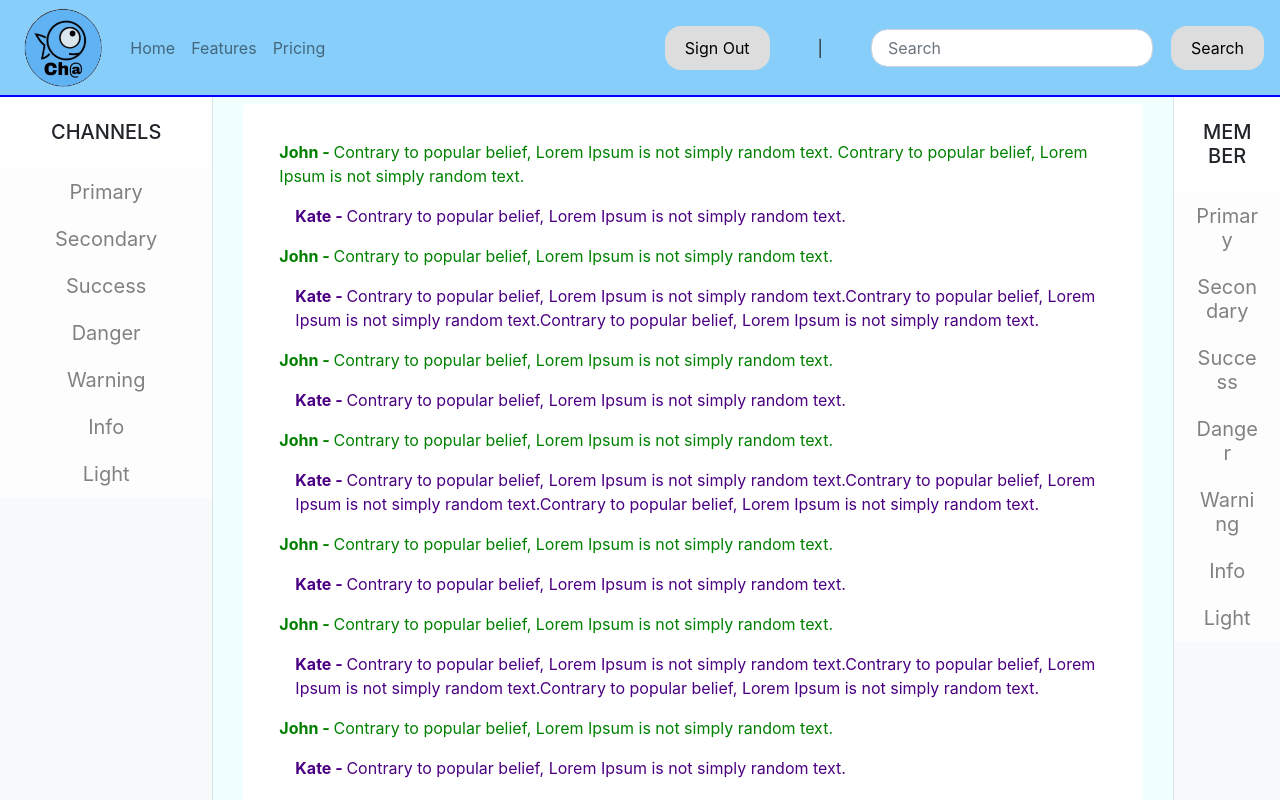
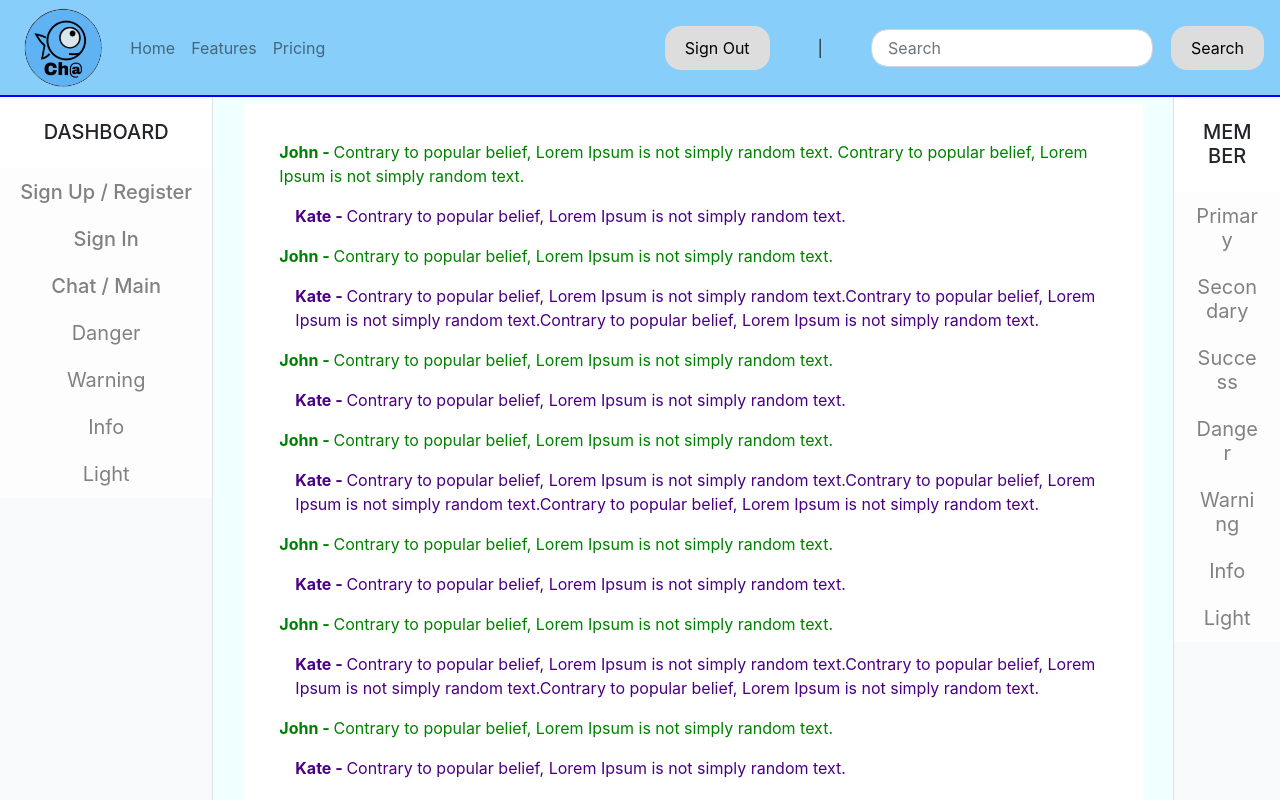
Before and after one commit to catnap89/HelloWorldCommunity, a React (Create React App) app in the folder client/: page /community/1 in a window 1280 px wide. Shown: the top 800 px of the page. Built offline with nearby package versions, Linux system fonts and the light colour scheme.

Commit message:
have button links working to the page routed on homepage

```diff
--- a/client/src/components/Side/index.js
+++ b/client/src/components/Side/index.js
@@ -1,6 +1,8 @@
 
 import React from 'react';
 import ListGroup from 'react-bootstrap/ListGroup'
+import {Link} from "react-router-dom";
+
 import Card from 'react-bootstrap/Card'
 import './side.css';
 
@@ -14,20 +16,23 @@ const Side =(props) => (
     <ListGroup className="flush" variant="flush border-right">
 
       <ListGroup.Item className='pt-3 p-4 channel'>
-        CHANNELS
+        DASHBOARD
       </ListGroup.Item>
 
-      <ListGroup.Item action variant="light border-0">
-        Primary
+      <ListGroup.Item action variant="light border-0" as={Link} to="/signup">
+        Sign Up / Register
       </ListGroup.Item>
 
-      <ListGroup.Item action variant="light border-0">
-        Secondary
+      <ListGroup.Item action variant="light border-0" as={Link} to="/">
+        Sign In
       </ListGroup.Item>
 
-      <ListGroup.Item action variant="light border-0">
-        Success
+
+      <ListGroup.Item action variant="light border-0" as={Link} to="/community/:id">
+        Chat / Main
       </ListGroup.Item>
+
+
 
       <ListGroup.Item action variant="light border-0">
         Danger
```
